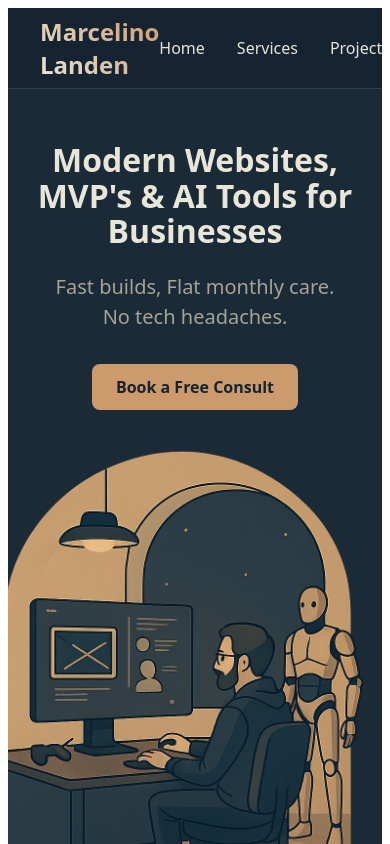
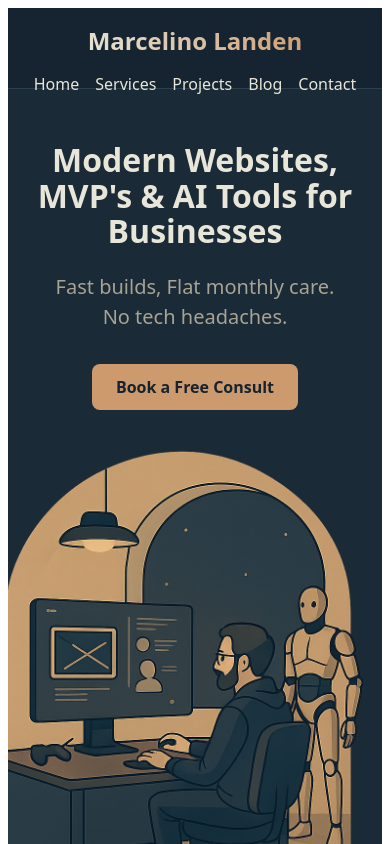
Before and after one commit to mslanden/personal-website-f, a Next.js app: page / in a window 390 px wide. Shown: the top 844 px of the page. Built offline with nearby package versions, Linux system fonts and the light colour scheme; no server answers; the database is empty.

Commit message:
adjusted padding of california png for mobile devices and then also updated header so it properly adjusts to mobile devices.

```diff
--- a/src/app/blog/page.module.css
+++ b/src/app/blog/page.module.css
@@ -729,15 +729,22 @@
 }
 
 @media (max-width: 768px) {
-  .headerContainer {
-    flex-direction: column;
-    gap: 1rem;
-    padding: 1rem;
+  .header {
+    position: relative;
   }
 
-  .headerContainer nav {
+  .headerContent {
+    flex-direction: column;
+    padding: 1rem;
+    height: auto;
+    gap: 1rem;
+  }
+
+  .navigation {
     width: 100%;
     justify-content: center;
+    flex-wrap: wrap;
+    gap: 1rem;
   }
 
   .blogGrid {
--- a/src/app/page.module.css
+++ b/src/app/page.module.css
@@ -501,6 +501,24 @@
 }
 
 @media (max-width: 768px) {
+  .header {
+    position: relative;
+  }
+
+  .headerContent {
+    flex-direction: column;
+    padding: 1rem;
+    height: auto;
+    gap: 1rem;
+  }
+
+  .navigation {
+    width: 100%;
+    justify-content: center;
+    flex-wrap: wrap;
+    gap: 1rem;
+  }
+
   .heroTitle {
     font-size: 2.5rem;
   }
```
Also changed, not shown: src/app/contact/page.module.css (+5 -2 lines).
